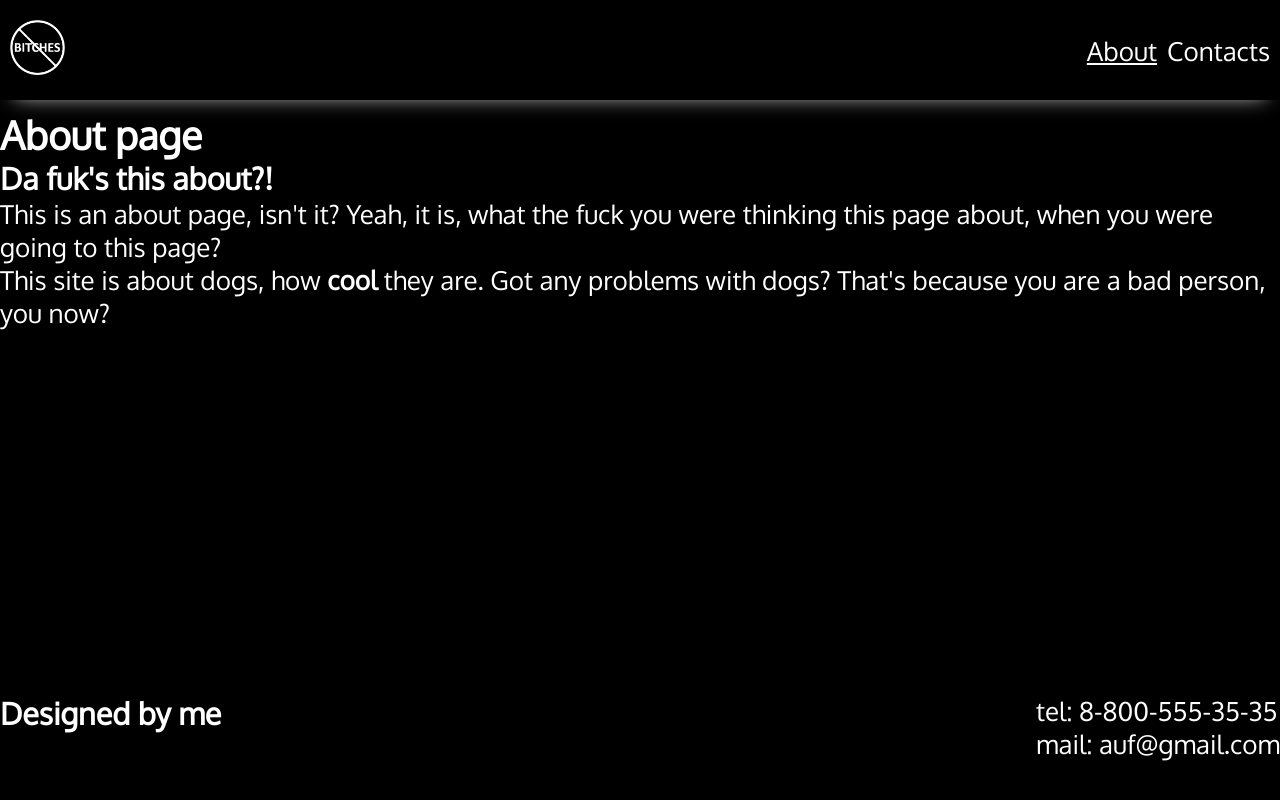
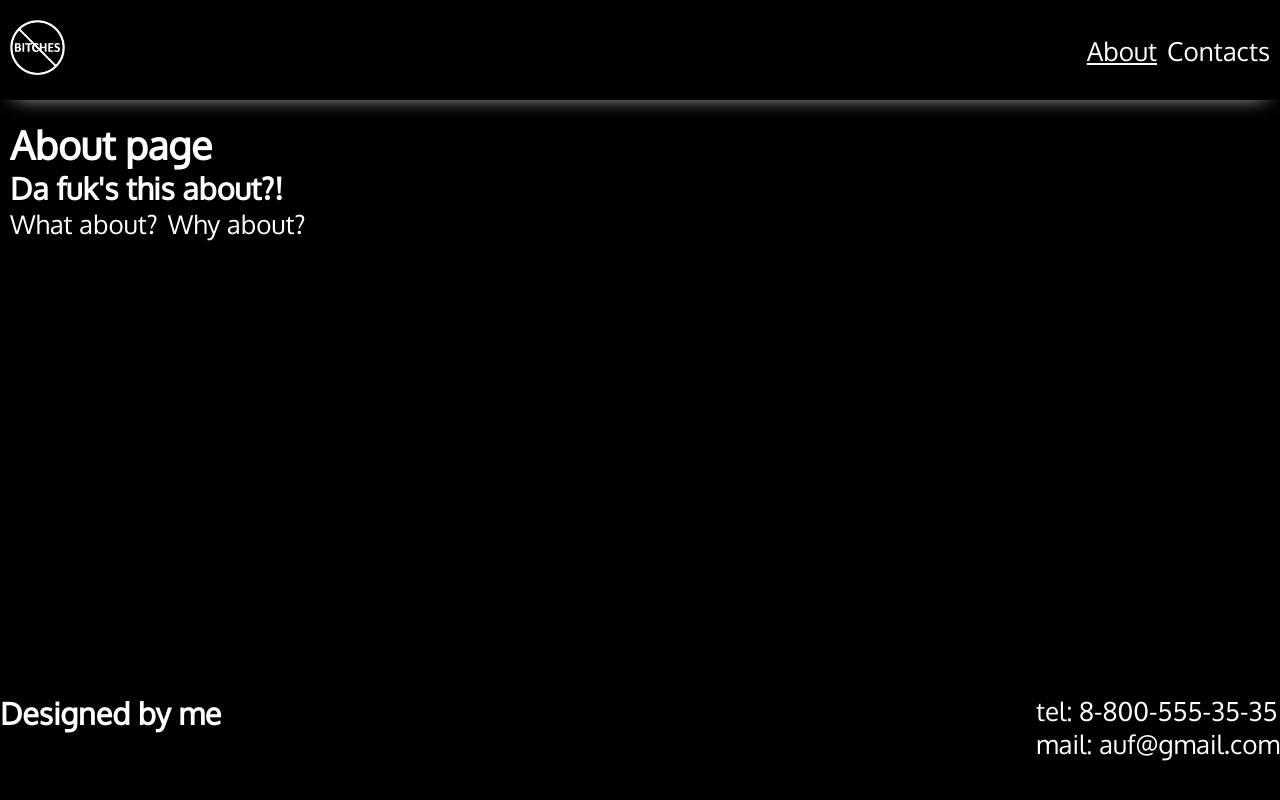
Before and after one commit to Moongaze05/pet-proj, a React (Create React App) app: page /about in a window 1280 px wide. Built offline with nearby package versions, Linux system fonts and the light colour scheme.

Commit message:
added child routing to about page

```diff
--- a/package.json
+++ b/package.json
@@ -9,6 +9,7 @@
     "node-sass": "4.14",
     "react": "^18.2.0",
     "react-dom": "^18.2.0",
+    "react-helmet-async": "^1.3.0",
     "react-image-gallery": "^1.2.9",
     "react-router-dom": "^6.3.0",
     "react-scripts": "5.0.1",
--- a/src/App.jsx
+++ b/src/App.jsx
@@ -4,16 +4,27 @@ import Main from './components/Main';
 import Footer from './components/Footer';
 import About from './pages/About';
 import Contacts from './pages/Contacts';
+import {Helmet} from "react-helmet-async";
+import Page404 from "./pages/Page404";
 
 function App() {
   return (
     <div className="App">
+      <Helmet>
+        <title>auffff</title>
+        <meta name="og:description" content="Helmet main"/>
+        <meta name="og:title" content="auffff"/>
+        <meta property="og:url" content="http://10.66.81.209:3000"/>
+        <meta property="og:image"
+              content="https://blog.promopult.ru/wp-content/uploads/2019/02/checklist01-1200x630.png"/>
+      </Helmet>
       <div>
         <Header/>
         <Routes>
           <Route path="/" element={<Main/>}/>
-          <Route path="/about" element={<About/>}/>
+          <Route path="/about/*" element={<About/>}/>
           <Route path="/contacts" element={<Contacts/>}/>
+          <Route path="*" element={<Page404/>}/>
         </Routes>
       </div>
       <Footer/>
--- a/src/assets/styles/App.scss
+++ b/src/assets/styles/App.scss
@@ -84,3 +84,7 @@
   display: flex;
   flex-direction: column;
 }
+
+.about {
+  margin-top: 20px;
+}
--- a/src/components/Header.jsx
+++ b/src/components/Header.jsx
@@ -1,10 +1,12 @@
 import {Route, Routes, NavLink, Link} from "react-router-dom"
 import logo from "../assets/images/logo-bitches.jpg"
 
+export const activeStyle = {
+  textDecoration: "underline"
+}
+
 export default function Header(props) {
-  const activeStyle = {
-    textDecoration: "underline"
-  }
+
   return (
     <header className="header">
       <nav className="header-nav container">
--- /dev/null
+++ b/src/components/WhatAbout.jsx
@@ -0,0 +1,10 @@
+export default function WhatAbout(props) {
+  return (
+    <div>
+      <p>This site is about dogs, how <b>
+        <a className="link-hover" href="https://en.wiktionary.org/wiki/cool" target="blank">cool</a></b> they are.
+        Got
+        any problems with dogs? That's because you are a bad person, you now?</p>
+    </div>
+  )
+}
--- /dev/null
+++ b/src/components/WhyAbout.jsx
@@ -0,0 +1,8 @@
+export default function WhyAbout(props) {
+  return (
+    <div>
+      <p>This is an about page, isn't it? Yeah, it is, what the fuck you were thinking this page about, when you were
+        going to this page?</p>
+    </div>
+  )
+}
--- a/src/index.js
+++ b/src/index.js
@@ -4,13 +4,16 @@ import './assets/styles/index.scss';
 import App from './App';
 import reportWebVitals from './reportWebVitals';
 import {BrowserRouter} from 'react-router-dom'
+import {HelmetProvider} from "react-helmet-async";
 
 const root = ReactDOM.createRoot(document.getElementById('root'));
 root.render(
   <React.StrictMode>
-    <BrowserRouter>
-      <App />
-  </BrowserRouter>
+    <HelmetProvider>
+      <BrowserRouter>
+        <App/>
+      </BrowserRouter>
+    </HelmetProvider>
   </React.StrictMode>
 );
 
--- a/src/pages/About.jsx
+++ b/src/pages/About.jsx
@@ -1,18 +1,35 @@
+import {Helmet} from "react-helmet-async";
+import {NavLink, Route, Routes} from "react-router-dom";
+import WhatAbout from "../components/WhatAbout";
+import WhyAbout from "../components/WhyAbout";
+import {activeStyle} from "../components/Header";
+
 export default function About() {
   return (
     <main className="about container">
+      <Helmet>
+        <title>Auffff about</title>
+        <meta name="description" content="Helmet about"/>
+      </Helmet>
+      <div style={{margin: '0 10px 10px 10px'}}>
         <div className="about-main-heading">
           <h2>About page</h2>
           <h3>Da fuk's this about?!</h3>
         </div>
         <div>
-        <p>This is an about page, isn't it? Yeah, it is, what the fuck you were thinking this page about, when you were
-          going to this page?</p>
+          <NavLink to="./whatabout" className="header-navigation link-hover"
+                   style={({isActive}) => isActive ? activeStyle : undefined}>
+            What about?
+          </NavLink>
+          <NavLink to="./whyabout" className="header-navigation link-hover"
+                   style={({isActive}) => isActive ? activeStyle : undefined}>
+            Why about?
+          </NavLink>
         </div>
-      <div>
-        <p>This site is about dogs, how <b>
-          <a className="link-hover" href="https://en.wiktionary.org/wiki/cool" target="blank">cool</a></b> they are. Got
-          any problems with dogs? That's because you are a bad person, you now?</p>
+        <Routes>
+          <Route path="/whatabout" element={<WhatAbout/>}/>
+          <Route path="/whyabout" element={<WhyAbout/>}/>
+        </Routes>
       </div>
     </main>
   )
--- a/src/pages/Contacts.jsx
+++ b/src/pages/Contacts.jsx
@@ -1,5 +1,13 @@
+import {Helmet} from "react-helmet-async";
+
 export default function Contacts() {
   return (
-    <div className="main">Contacts</div>
+    <div className="main">
+      <Helmet>
+        <title>Auffff contacts</title>
+        <meta name="description" content="Helmet contacts"/>
+      </Helmet>
+      Contacts
+    </div>
   )
 }
--- /dev/null
+++ b/src/pages/Page404.jsx
@@ -0,0 +1,3 @@
+export default function Page404(props) {
+  return <div>404</div>
+}
```
Also changed, not shown: 1 other file (tests, documents, lock files or other folders). Lines whose indentation alone changed are shown as unchanged.
